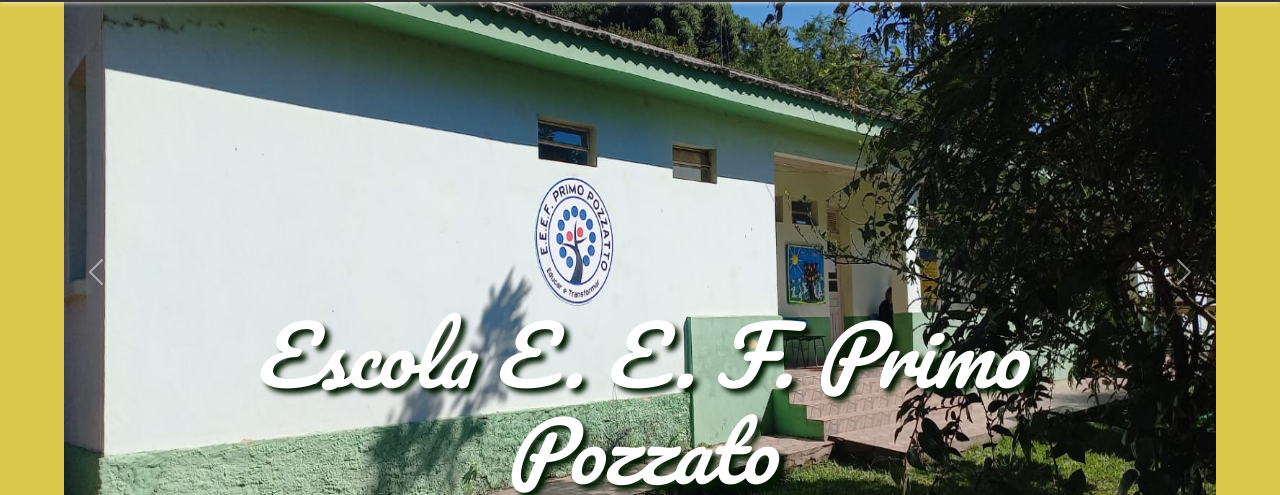
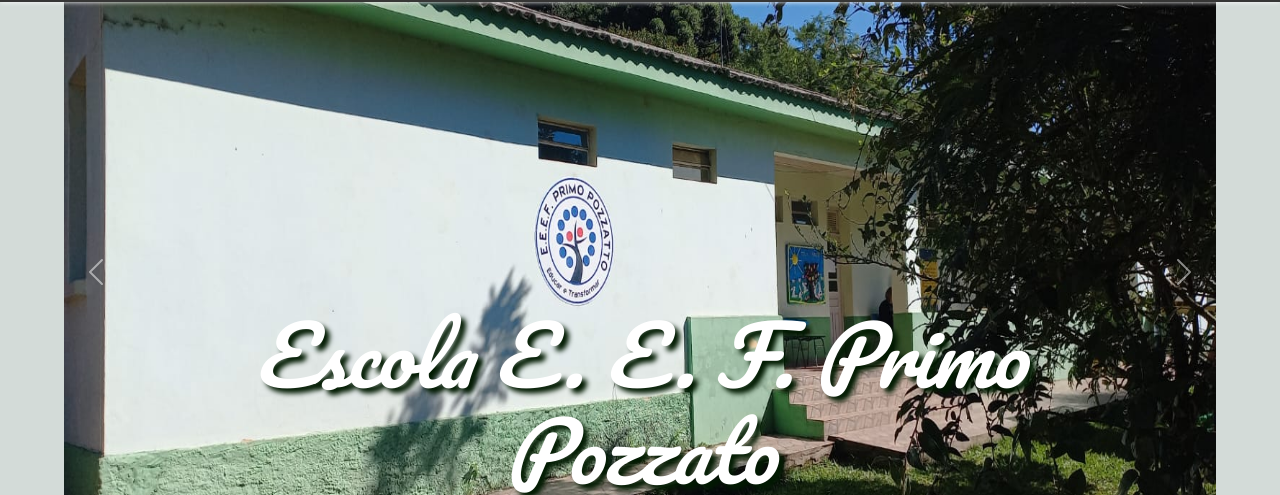
Before and after one commit to Jennifer-Cabral/Sustentabilidade, a plain HTML site: page index.html in a window 1280 px wide. Shown: the part 78-573 px from the top of the page. Drawn offline with nearby package versions, Linux system fonts and the light colour scheme.

Commit message:
troca de cor

```diff
--- a/assets/css/style.css
+++ b/assets/css/style.css
@@ -7,7 +7,7 @@
 body{
     font-size: 100%;
     font-family: Arial, Helvetica, sans-serif;
-    background-color: rgb(221, 200, 78);
+    background-color: rgb(211, 219, 216);
     color: whitesmoke;
 }
 
```
